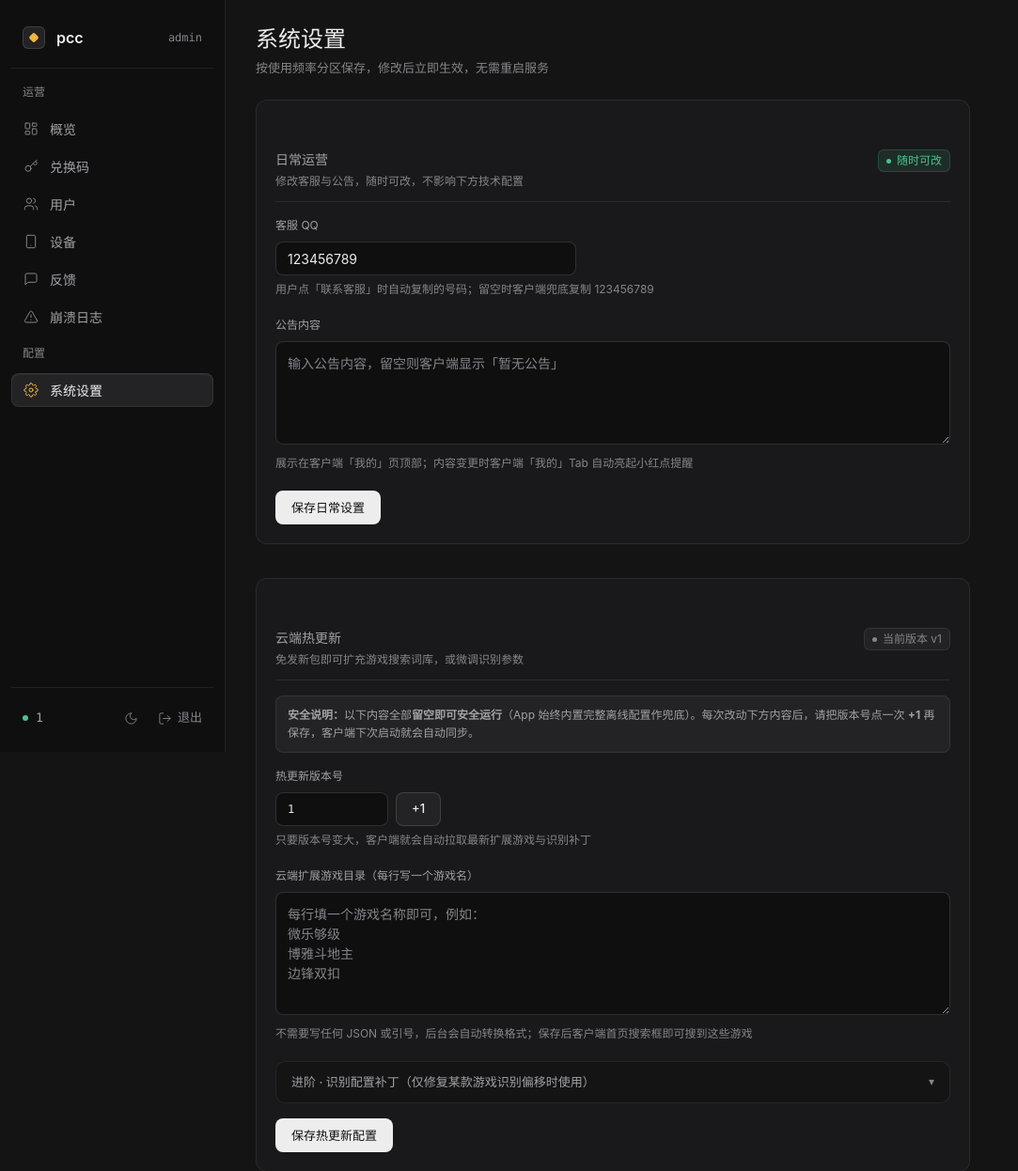
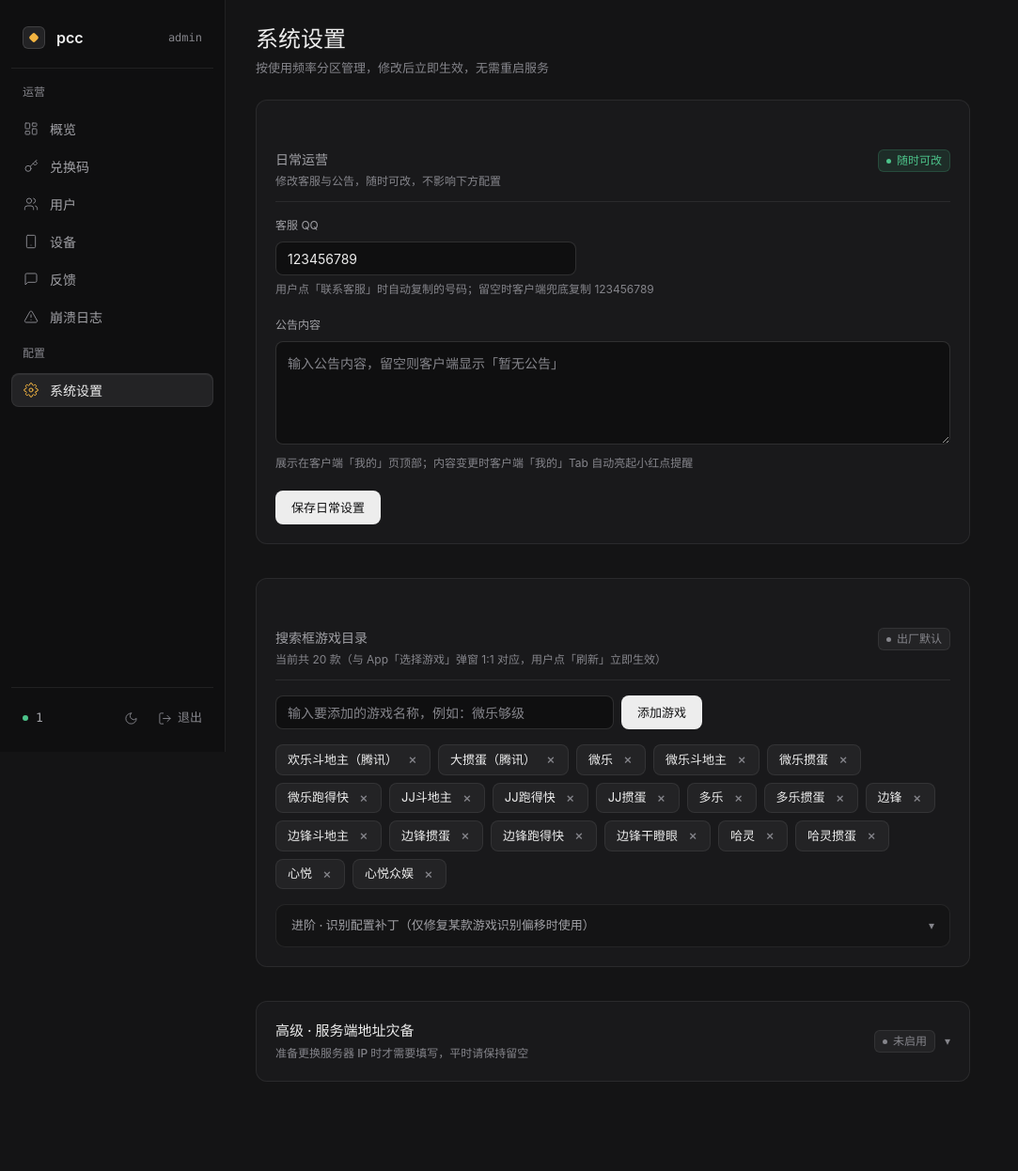
Before and after one commit to markadc/aa-server, a FastAPI app: page /admin/settings in a window 1280 px wide. Shown: the top 1246 px of the page at 94% size, without its empty margins (0-1083 px from the left). After the commit the page ends 1151 px from the top, so only its background shows below. Run offline with FastAPI, Linux system fonts and the light colour scheme; the visitor is signed in with stand-in values (Sample User, id 1).

Commit message:
feat: 搜索框游戏目录可视化增删与一键还原默认（移除版本号与 +1）

```diff
--- a/app/templates/base.html
+++ b/app/templates/base.html
@@ -1077,6 +1077,101 @@
     word-break: break-word;
   }
 
+  /* Game catalog visual chips */
+  .game-add-bar {
+    display: flex;
+    gap: 8px;
+    margin-bottom: 16px;
+  }
+
+  .game-add-bar input {
+    flex: 1;
+    max-width: 360px;
+  }
+
+  .game-chip-list {
+    display: flex;
+    flex-wrap: wrap;
+    gap: 8px;
+  }
+
+  .game-chip {
+    display: inline-flex;
+    align-items: center;
+    gap: 6px;
+    padding: 5px 8px 5px 12px;
+    border-radius: 8px;
+    background: var(--raised);
+    border: 1px solid var(--hairline);
+    font-size: 13px;
+    color: var(--fg);
+  }
+
+  .game-chip.is-custom {
+    border-color: var(--accent);
+    background: var(--accent-soft);
+  }
+
+  .game-chip-badge {
+    font-size: 11px;
+    color: var(--accent);
+    font-weight: 500;
+  }
+
+  .game-chip-del {
+    appearance: none;
+    border: none;
+    background: transparent;
+    color: var(--fg-3);
+    width: 20px;
+    height: 20px;
+    padding: 0;
+    border-radius: 4px;
+    display: inline-flex;
+    align-items: center;
+    justify-content: center;
+    font-size: 14px;
+    line-height: 1;
+    cursor: pointer;
+    transition: background 120ms var(--ease), color 120ms var(--ease);
+  }
+
+  .game-chip-del:hover {
+    background: var(--danger-soft);
+    color: var(--danger);
+  }
+
+  .game-hidden-box {
+    margin-top: 16px;
+    padding-top: 12px;
+    border-top: 1px dashed var(--hairline-strong);
+  }
+
+  .game-hidden-title {
+    font-size: 12px;
+    color: var(--fg-3);
+    margin-bottom: 8px;
+  }
+
+  .game-chip-restore {
+    display: inline-flex;
+    align-items: center;
+    gap: 6px;
+    padding: 4px 10px;
+    border-radius: 8px;
+    background: transparent;
+    border: 1px dashed var(--hairline-strong);
+    font-size: 12px;
+    color: var(--fg-2);
+    cursor: pointer;
+    transition: border-color 120ms var(--ease), color 120ms var(--ease);
+  }
+
+  .game-chip-restore:hover {
+    border-color: var(--accent);
+    color: var(--accent);
+  }
+
   /* Responsive */
   @media (max-width: 960px) {
     .stats-grid {
--- a/app/templates/settings.html
+++ b/app/templates/settings.html
@@ -4,14 +4,16 @@
 <div class="page-head">
   <div>
     <h1>系统设置</h1>
-    <p class="page-sub">按使用频率分区保存，修改后立即生效，无需重启服务</p>
+    <p class="page-sub">按使用频率分区管理，修改后立即生效，无需重启服务</p>
   </div>
 </div>
 
 {% if saved_section %}
 <div class="notice">
   {% if saved_section == 'basic' %}日常运营设置已保存并立即生效
-  {% elif saved_section == 'hotfix' %}云端热更新配置已保存并立即生效
+  {% elif saved_section == 'games' %}游戏目录已更新，用户在 App「选择游戏」里点「刷新」即可同步
+  {% elif saved_section == 'games_reset' %}已还原为出厂默认游戏目录
+  {% elif saved_section == 'patch' %}识别配置补丁已保存并立即生效
   {% elif saved_section == 'failover' %}灾备服务端地址已保存并立即生效
   {% else %}设置已保存并立即生效{% endif %}
 </div>
@@ -23,12 +25,12 @@
 
 <div class="settings-stack">
 
-  <!-- 卡片 1：日常运营（高频、零风险） -->
+  <!-- 卡片 1：日常运营 -->
   <div class="panel">
     <div class="section-head">
       <div>
         <h2 class="section-title">日常运营</h2>
-        <p class="section-desc">修改客服与公告，随时可改，不影响下方技术配置</p>
+        <p class="section-desc">修改客服与公告，随时可改，不影响下方配置</p>
       </div>
       <span class="tag t-ok">随时可改</span>
     </div>
@@ -48,46 +50,67 @@
     </form>
   </div>
 
-  <!-- 卡片 2：云端热更新（按需使用，防呆设计） -->
+  <!-- 卡片 2：搜索框游戏目录（可视化增删 + 还原默认） -->
   <div class="panel">
     <div class="section-head">
       <div>
-        <h2 class="section-title">云端热更新</h2>
-        <p class="section-desc">免发新包即可扩充游戏搜索词库，或微调识别参数</p>
+        <h2 class="section-title">搜索框游戏目录</h2>
+        <p class="section-desc">当前共 {{ visible_games|length }} 款（与 App「选择游戏」弹窗 1:1 对应，用户点「刷新」立即生效）</p>
       </div>
-      <span class="tag t-used">当前版本 v{{ seed_version }}</span>
+      {% if is_customized %}
+      <form method="post" action="/admin/settings/games/reset">
+        <button type="submit" class="ghost" data-confirm="将清除所有新增与隐藏的游戏记录，恢复为出厂默认的 20 款热门游戏" data-confirm-title="还原默认游戏目录" data-confirm-ok="还原默认">还原默认</button>
+      </form>
+      {% else %}
+      <span class="tag t-used">出厂默认</span>
+      {% endif %}
     </div>
 
-    <div class="safe-callout">
-      <strong>安全说明：</strong>以下内容全部<strong>留空即可安全运行</strong>（App 始终内置完整离线配置作兜底）。每次改动下方内容后，请把版本号点一次 <strong>+1</strong> 再保存，客户端下次启动就会自动同步。
+    <form class="game-add-bar" method="post" action="/admin/settings/games/add">
+      <input name="name" placeholder="输入要添加的游戏名称，例如：微乐够级" maxlength="32" required>
+      <button class="primary" type="submit">添加游戏</button>
+    </form>
+
+    <div class="game-chip-list">
+      {% for g in visible_games %}
+      <div class="game-chip {{ 'is-custom' if g.custom else '' }}">
+        <span>{{ g.name }}</span>
+        {% if g.custom %}<span class="game-chip-badge">新增</span>{% endif %}
+        <form method="post" action="/admin/settings/games/delete" style="display:inline">
+          <input type="hidden" name="name" value="{{ g.name }}">
+          <button class="game-chip-del" type="submit" title="{{ '删除此新增游戏' if g.custom else '从搜索框隐藏此游戏' }}">×</button>
+        </form>
+      </div>
+      {% else %}
+      <span class="muted" style="font-size:13px">当前列表为空，可点右上角「还原默认」或上方添加游戏</span>
+      {% endfor %}
     </div>
 
-    <form method="post" action="/admin/settings">
-      <input type="hidden" name="section" value="hotfix">
+    {% if hidden_games %}
+    <div class="game-hidden-box">
+      <div class="game-hidden-title">已隐藏的默认游戏（{{ hidden_games|length }} 款，点击可恢复展示）：</div>
+      <div class="game-chip-list">
+        {% for h in hidden_games %}
+        <form method="post" action="/admin/settings/games/restore" style="display:inline">
+          <input type="hidden" name="name" value="{{ h }}">
+          <button class="game-chip-restore" type="submit" title="点击恢复显示">+ {{ h }}</button>
+        </form>
+        {% endfor %}
+      </div>
+    </div>
+    {% endif %}
 
-      <div class="field">
-        <label for="seed_version">热更新版本号</label>
-        <div class="inline-control">
-          <input id="seed_version" name="seed_version" value="{{ seed_version }}" class="mono" style="width:120px">
-          <button type="button" id="btn-bump-seed">+1</button>
-        </div>
-        <div class="field-hint">只要版本号变大，客户端就会自动拉取最新扩展游戏与识别补丁</div>
-      </div>
-
-      <div class="field">
-        <label for="games_lines">云端扩展游戏目录（每行写一个游戏名）</label>
-        <textarea id="games_lines" name="games_lines" rows="5" placeholder="每行填一个游戏名称即可，例如：&#10;微乐够级&#10;博雅斗地主&#10;边锋双扣">{{ games_lines }}</textarea>
-        <div class="field-hint">不需要写任何 JSON 或引号，后台会自动转换格式；保存后客户端首页搜索框即可搜到这些游戏</div>
-      </div>
-
-      <details class="fold-block" {{ 'open' if seed_patch_json or error_section == 'hotfix' else '' }}>
-        <summary>
-          <span>进阶 · 识别配置补丁（仅修复某款游戏识别偏移时使用）</span>
-          <span class="fold-chevron">▾</span>
-        </summary>
-        <div class="field" style="margin-bottom:0">
-          <label for="seed_patch_json">direction_config 增量补丁（JSON 对象，可选）</label>
-          <textarea id="seed_patch_json" name="seed_patch_json" rows="5" class="mono" placeholder='平时请留空；需要覆盖指定键时填入 JSON 对象'>{{ seed_patch_json }}</textarea>
+    <!-- 进阶识别配置补丁默认收起 -->
+    <details class="fold-block" {{ 'open' if seed_patch_json or error_section == 'patch' else '' }}>
+      <summary>
+        <span>进阶 · 识别配置补丁（仅修复某款游戏识别偏移时使用）</span>
+        <span class="fold-chevron">▾</span>
+      </summary>
+      <form method="post" action="/admin/settings">
+        <input type="hidden" name="section" value="patch">
+        <div class="field" style="margin-bottom:12px">
+          <label for="seed_patch_json">direction_config 增量补丁（JSON 对象，平时留空）</label>
+          <textarea id="seed_patch_json" name="seed_patch_json" rows="5" class="mono" placeholder='平时请留空；仅需覆盖指定键时填入 JSON 对象'>{{ seed_patch_json }}</textarea>
           <div class="field-actions">
             <button type="button" id="btn-format-patch">校验并格式化 JSON</button>
             <span id="patch-status" class="field-status">留空不覆盖内置识别配置</span>
@@ -97,15 +120,12 @@
   "direction_schemas": "[...从真机导出的最新 JSON 字符串...]"
 }</div>
         </div>
-      </details>
-
-      <div style="margin-top:16px">
-        <button class="primary" type="submit">保存热更新配置</button>
-      </div>
-    </form>
+        <button class="primary" type="submit">保存识别补丁</button>
+      </form>
+    </details>
   </div>
 
-  <!-- 卡片 3：服务端地址灾备（低频高危，默认收起） -->
+  <!-- 卡片 3：服务端地址灾备 -->
   <div class="panel">
     <details class="fold-block" style="margin-top:0;border:none;padding:0;background:transparent" {{ 'open' if api_base_url or error_section == 'failover' else '' }}>
       <summary style="padding:0;margin:0;border:none">
@@ -144,15 +164,6 @@
 
 <script>
 (function () {
-  var bumpBtn = document.getElementById('btn-bump-seed');
-  var verInput = document.getElementById('seed_version');
-  if (bumpBtn && verInput) {
-    bumpBtn.addEventListener('click', function () {
-      var n = parseInt((verInput.value || '').trim(), 10);
-      verInput.value = isNaN(n) ? '2' : String(n + 1);
-    });
-  }
-
   var fmtBtn = document.getElementById('btn-format-patch');
   var patchTa = document.getElementById('seed_patch_json');
   var patchSt = document.getElementById('patch-status');
```
Also changed, not shown: app/admin.py (+137 -57 lines), app/api.py (+11 -1 lines), app/settings.py (+26 -0 lines), tests/test_admin.py (+23 -21 lines).
